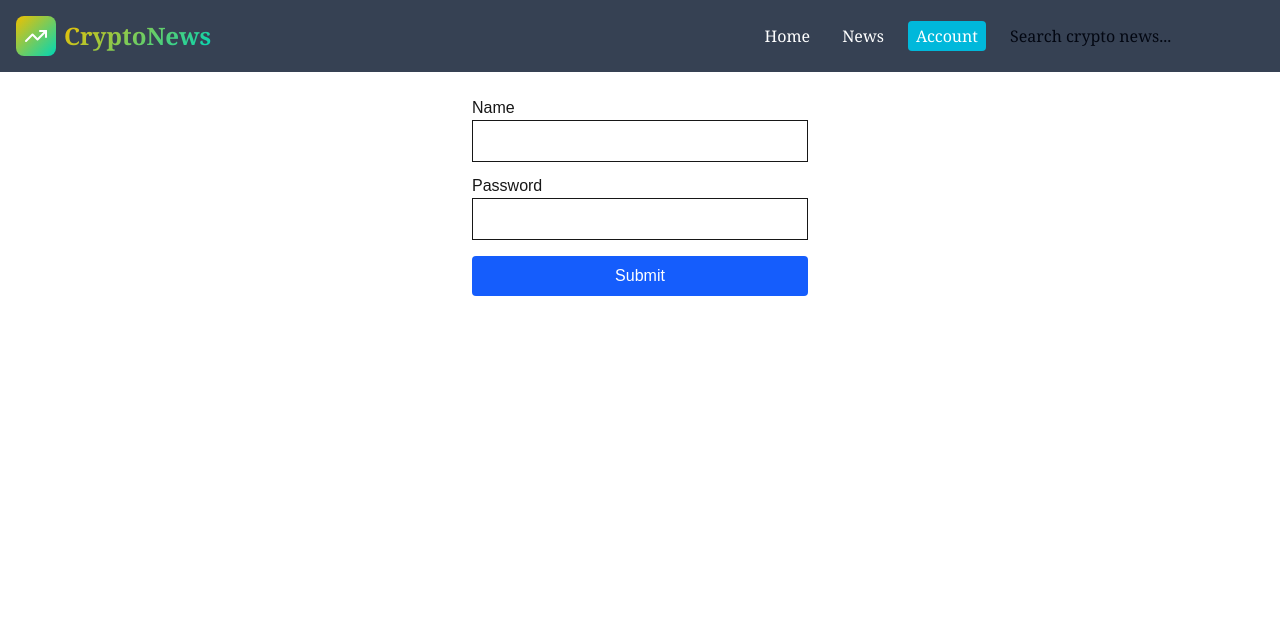
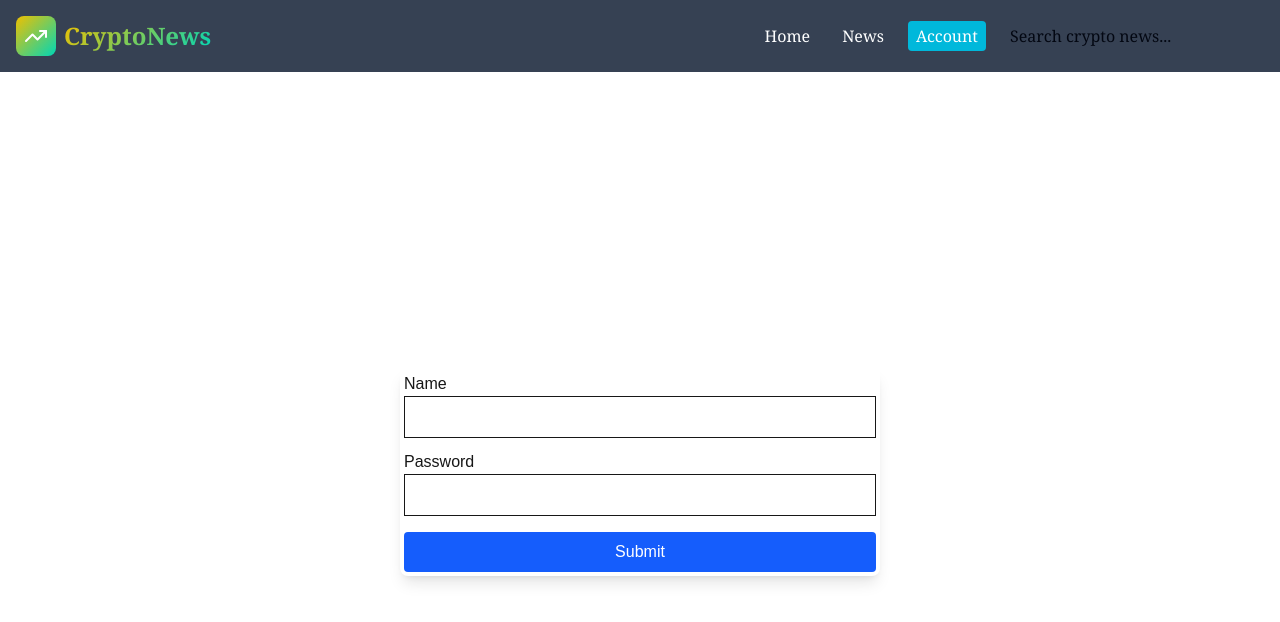
Before and after one commit to Matei-mini/Viitor, a Next.js app: page /Account in a window 1280 px wide. Shown: the top 622 px of the page. Built offline with nearby package versions, Linux system fonts and the light colour scheme.

Commit message:
Account update.

```diff
--- a/src/app/Account/page.js
+++ b/src/app/Account/page.js
@@ -39,7 +39,8 @@ export default function AccountPage() {
     }, []);
 
     return (
-        <form id="form" className="p-6 max-w-sm mx-auto">
+        <div className="min-h-screen flex items-center justify-center">
+        <form id="form" className="p-1 max-w-120 w-full  rounded-lg shadow-lg">
             <label htmlFor="name">Name</label>
             <input id="name" className="block w-full mb-3 border p-2" />
             <label htmlFor="password">Password</label>
@@ -47,5 +48,6 @@ export default function AccountPage() {
             <div id="error" className="text-red-600 mb-3"></div>
             <button type="submit" className="w-full bg-blue-600 text-white p-2 rounded">Submit</button>
         </form>
+        </div>
     );
 }
```
Also changed, not shown: package.json (+10 -5 lines), src/app/Account/data.txt (deleted), 1 other file (tests, documents, lock files or other folders).
